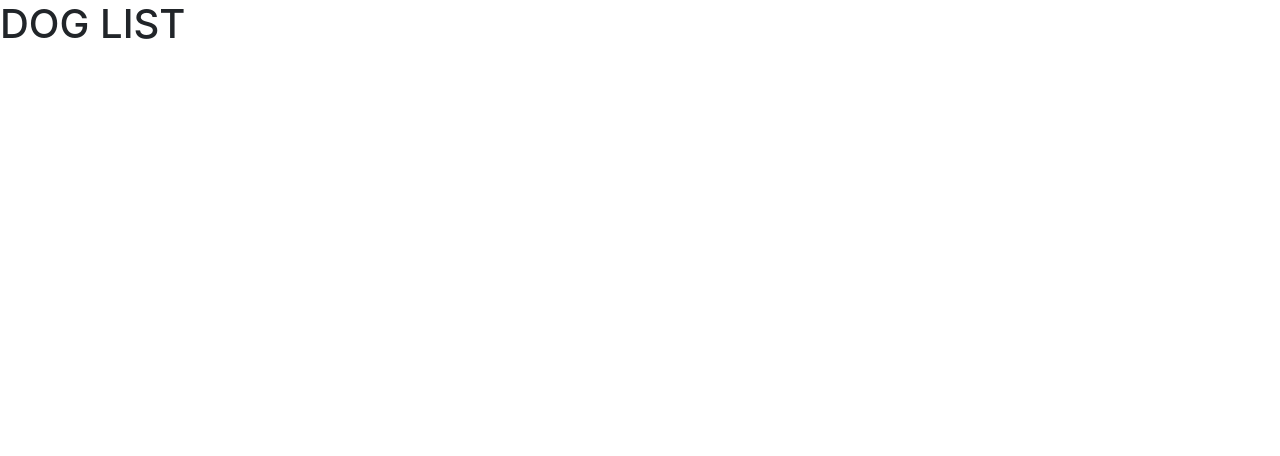
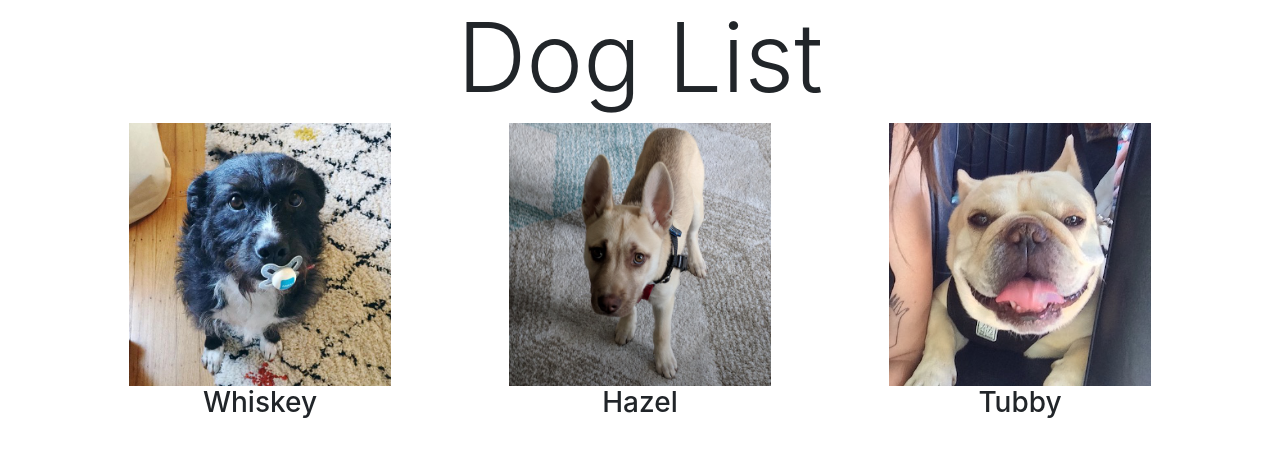
Before and after one commit to liviupreda/react-dog-finder, a React (Create React App) app: page /dogs in a window 1280 px wide. Shown: the top 456 px of the page. Built offline with nearby package versions, Linux system fonts and the light colour scheme.

Commit message:
set up bootstrap grid for dog images

```diff
--- a/src/DogList.css
+++ b/src/DogList.css
@@ -0,0 +1,3 @@
+.DogList-dog img {
+  width: 75%;
+}
--- a/src/DogList.js
+++ b/src/DogList.js
@@ -1,10 +1,24 @@
 import React, { Component } from "react";
+import "./DogList.css";
 
 class DogList extends Component {
   render() {
     return (
-      <div>
-        <h1>DOG LIST</h1>
+      <div className="DogList">
+        <h1 className="display-1 text-center">Dog List</h1>
+        <div className="container">
+          <div className="row">
+            {this.props.dogs.map(d => (
+              <div
+                className="DogList-dog col-md-6 col-lg-4 text-center"
+                key={d.name}
+              >
+                <img src={d.src} alt={d.name} />
+                <h3>{d.name}</h3>
+              </div>
+            ))}
+          </div>
+        </div>
       </div>
     );
   }
```
